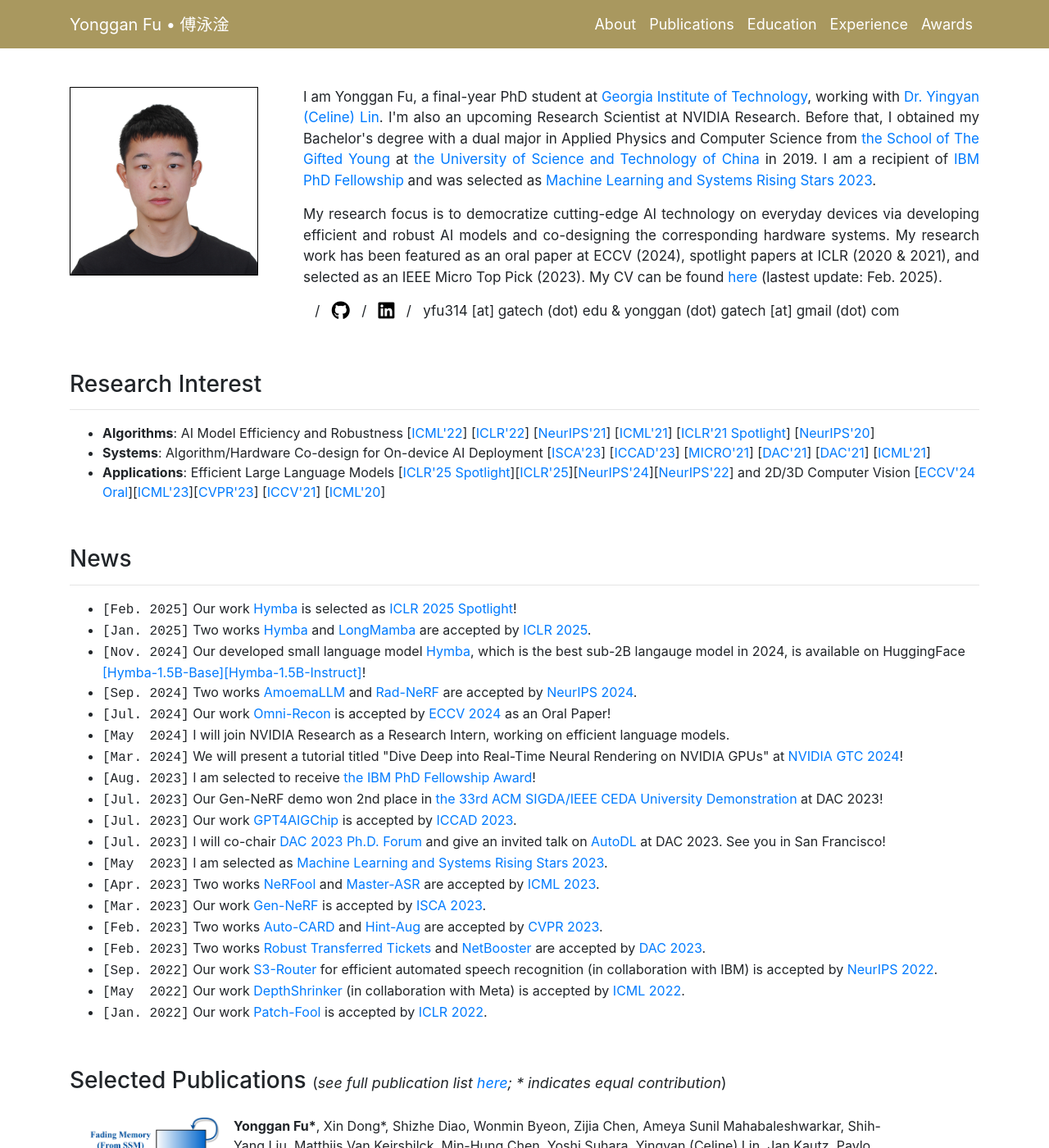
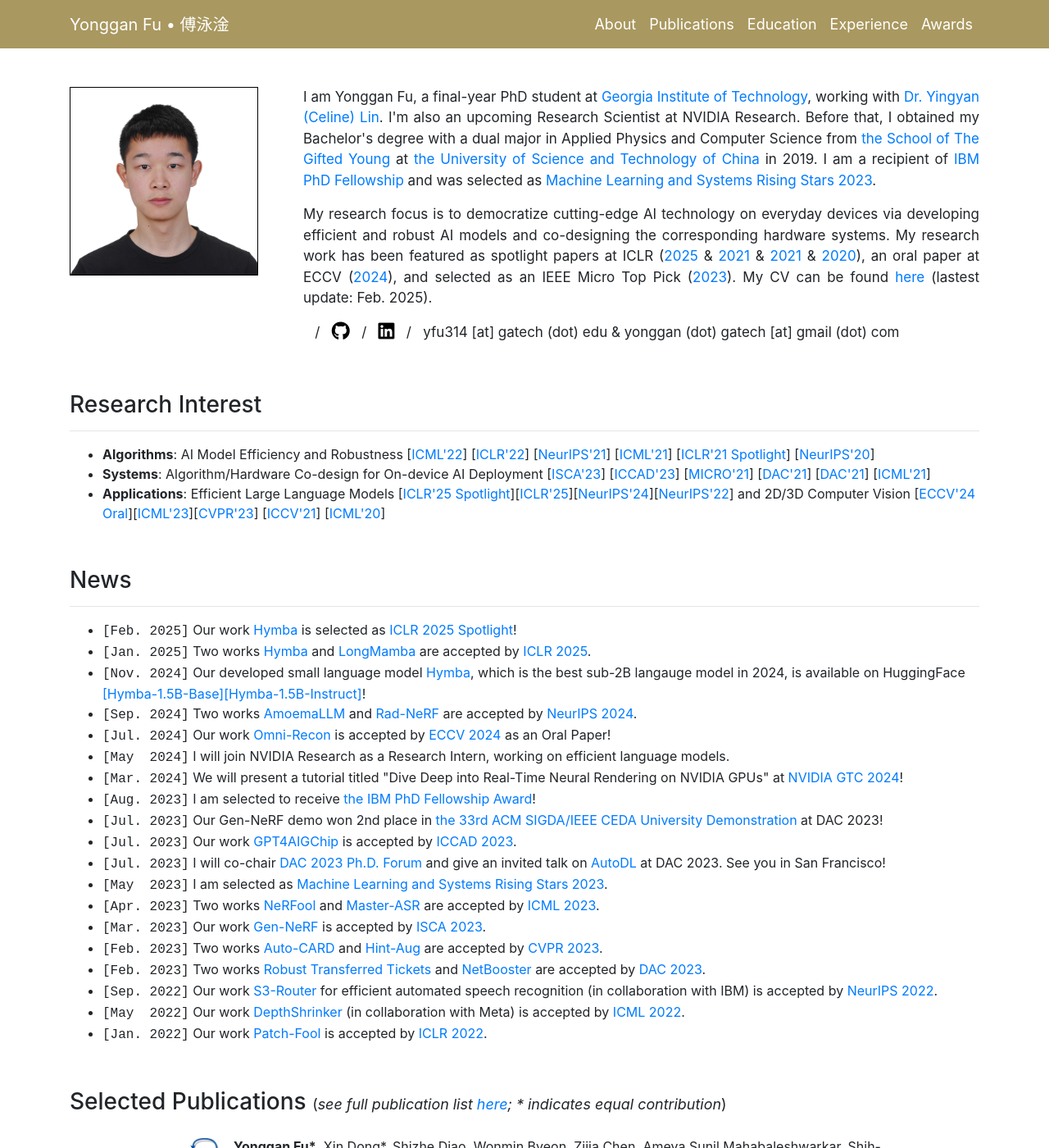
Before and after one commit to tilmto/tilmto.github.io, a Jekyll site: the page built from docs/index.markdown, in a window 1280 px wide and 1400 px high. Shown: the whole window at 82% size. Built offline with Jekyll 4.4.1, drawn with Linux system fonts in a browser that asks for light colours; nearby versions of some CDN libraries; a style sheet for code colours, icons or effects is not loaded; some of the changed text lies outside the part shown.

Commit message:
minor changes

```diff
--- a/docs/_layouts/index.html
+++ b/docs/_layouts/index.html
@@ -95,8 +95,8 @@
 				I am a recipient of <a href="https://research.ibm.com/university/awards/fellowships.html" target="_blank">IBM PhD Fellowship</a> and was selected as <a href="https://mlcommons.org/en/rising-stars-2023/" target="_blank">Machine Learning and Systems Rising Stars 2023</a>.
 			</p>
 
-			<p style="text-align: justify;">My research focus is to democratize cutting-edge AI technology on everyday devices via developing efficient and robust AI models and co-designing the corresponding hardware systems. My research work has been featured as an oral paper at ECCV (2024), spotlight papers at ICLR (2020 & 2021), and selected as an IEEE Micro Top Pick (2023).
-      My CV can be found <a href="https://drive.google.com/file/d/1l9kVjmZ5Dam9TSEtwBEOCG7bOFFKAPaj/view?usp=sharing" target="_blank">here</a> (lastest update: Feb. 2025).
+			<p style="text-align: justify;">My research focus is to democratize cutting-edge AI technology on everyday devices via developing efficient and robust AI models and co-designing the corresponding hardware systems. My research work has been featured as spotlight papers at ICLR (<a href="https://arxiv.org/pdf/2411.13676" target="_blank">2025</a> & <a href="https://arxiv.org/pdf/2101.09868" target="_blank">2021</a> & <a href="https://arxiv.org/pdf/2103.10584" target="_blank">2021</a> & <a href="https://arxiv.org/pdf/1909.11957" target="_blank">2020</a>), an oral paper at ECCV (<a href="https://www.ecva.net/papers/eccv_2024/papers_ECCV/papers/02444.pdf" target="_blank">2024</a>), and selected as an IEEE Micro Top Pick (<a href="https://arxiv.org/pdf/2206.00877" target="_blank">2023</a>).
+      My CV can be found <a href="https://drive.google.com/file/d/1A2j7YExx8rc6Xp6tdalJ476DJMbpYvM2/view?usp=sharing" target="_blank">here</a> (lastest update: Feb. 2025).
 			</p>
 
 
@@ -213,7 +213,7 @@
 	<div class="container">
 		<h3 id="Publications" style="padding-top: 70px; margin-top: -80px;">
 			Selected Publications
-			<small><small> (<i>see full publication list <a href="https://drive.google.com/file/d/1l9kVjmZ5Dam9TSEtwBEOCG7bOFFKAPaj/view?usp=sharing" target='_blank'>here</a>; * indicates equal contribution</i>)
+			<small><small> (<i>see full publication list <a href="https://drive.google.com/file/d/1A2j7YExx8rc6Xp6tdalJ476DJMbpYvM2/view?usp=sharing" target='_blank'>here</a>; * indicates equal contribution</i>)
 			</small></small><br>
 			<!-- <small><small>
 			(<a href="" id="select0" onclick="showPubs(0); return false;">show selected</a> /
@@ -254,7 +254,7 @@
 			</div><hr>
 
 
-			<div class="row">
+			<!-- <div class="row">
 				<div class="col-md-2.5">
 					<img class="img-fluid img-rounded" src="files/longmamba.jpg" style="width:200px; border:0px solid black" alt="">
 				</div>
@@ -266,7 +266,7 @@
 				<small><a href="https://openreview.net/pdf?id=fMbLszVO1H" target="_blank">[Paper]</a></small>
 				<small>[Code]</small>
 				</div>
-			</div><hr>
+			</div><hr> -->
 
 
 			<div class="row">
```
